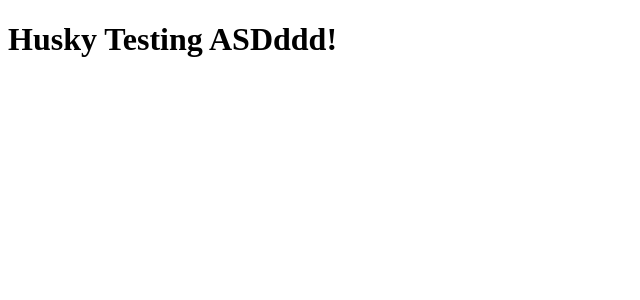
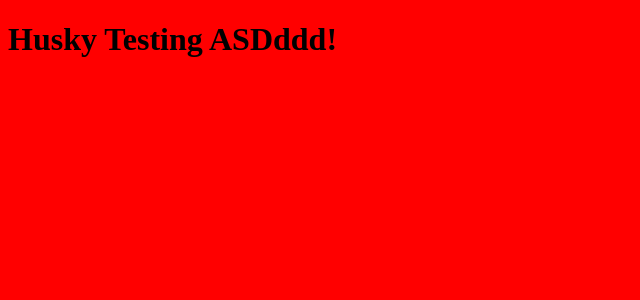
Before and after one commit to PIQON/Memory, a React (Vite) app: page / in a window 1280 px wide. Shown: the top 300 px of the page, without its empty margins (0-640 px from the left). Built offline with nearby package versions, Linux system fonts and the light colour scheme.

Commit message:
chore(scss): add a scss and init

```diff
--- a/package.json
+++ b/package.json
@@ -31,6 +31,7 @@
     "husky": "^8.0.3",
     "lint-staged": "^13.2.2",
     "prettier": "^2.8.8",
+    "sass": "^1.62.1",
     "typescript": "^5.0.2",
     "vite": "^4.3.2"
   },
--- /dev/null
+++ b/src/style/style.scss
@@ -0,0 +1,3 @@
+body {
+  background-color: red;
+}
```
Also changed, not shown: src/main.tsx (+6 -4 lines), 1 other file (tests, documents, lock files or other folders).
